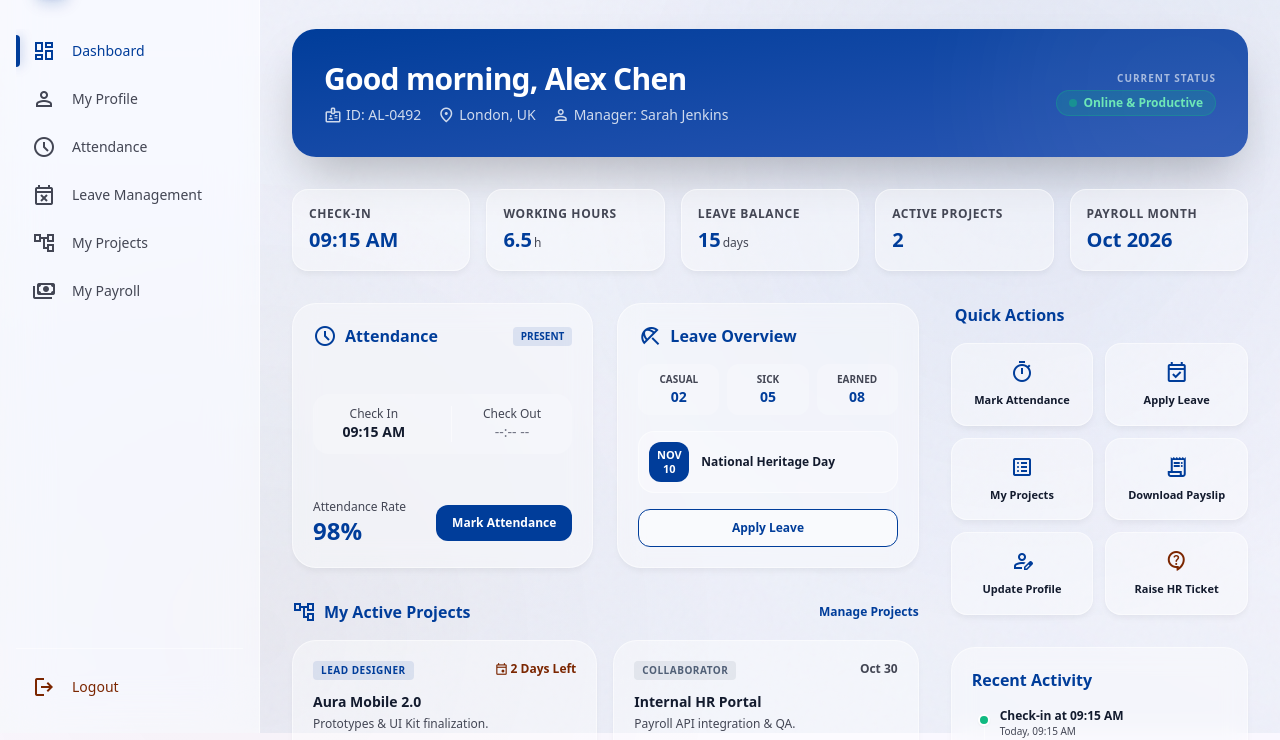
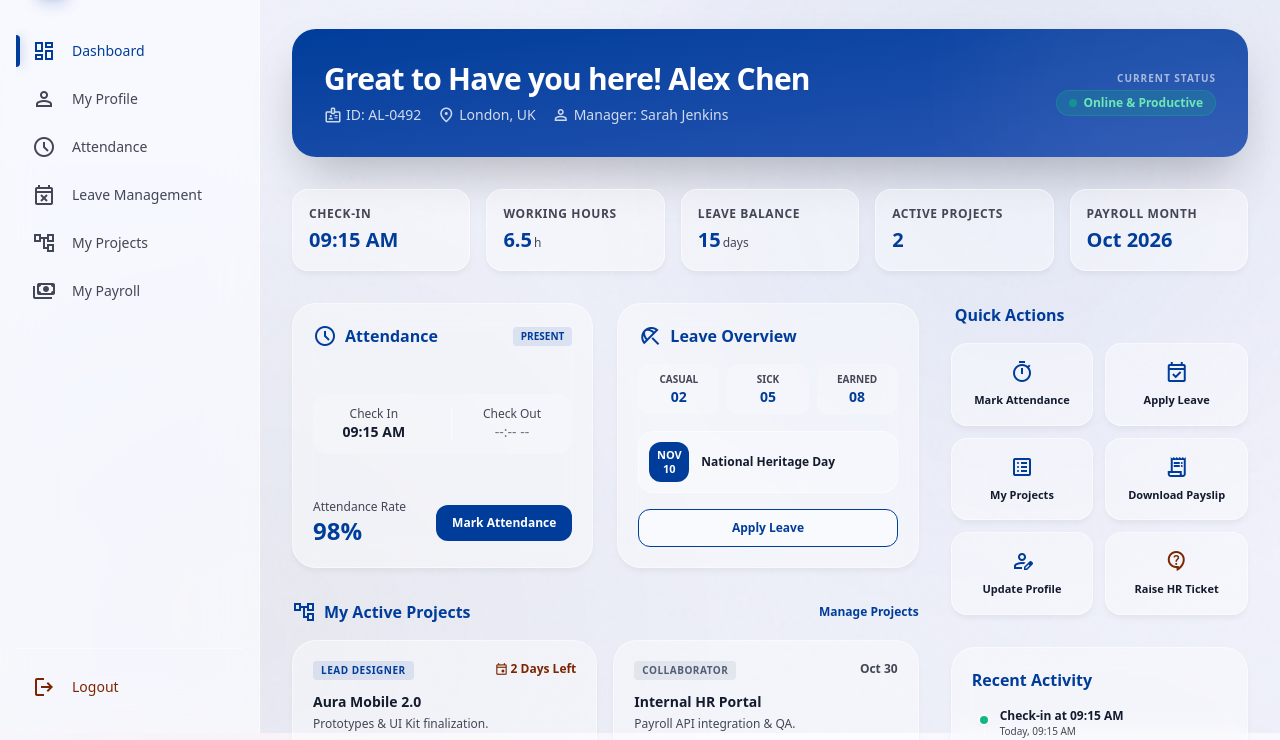
Before and after one commit to asgofficial/Odoo_Repo, a website: page oho.html in a window 1280 px wide. Shown: the part 67-807 px from the top of the page. Drawn offline with nearby package versions, Linux system fonts and the light colour scheme; animation ran at ten frames a second.

Commit message:
Degugged

```diff
--- a/oho.html
+++ b/oho.html
@@ -3,7 +3,7 @@
 <head>
     <meta charset="utf-8"/>
     <meta content="width=device-width, initial-scale=1.0" name="viewport"/>
-    <title>Aura HRMS - Personal Workspace</title>
+    <title>MAD Guyz HRMS - Personal Workspace</title>
     <script src="https://cdn.tailwindcss.com?plugins=forms,container-queries"></script>
     <link href="https://fonts.googleapis.com/css2?family=Inter:wght@400;500;600;700;800&family=JetBrains+Mono&display=swap" rel="stylesheet"/>
     <link href="https://fonts.googleapis.com/css2?family=Material+Symbols+Outlined:wght,FILL@100..700,0..1&display=swap" rel="stylesheet"/>
@@ -248,7 +248,7 @@
                 <div class="relative z-10">
                     <div class="flex flex-col md:flex-row md:items-center justify-between gap-6">
                         <div>
-                            <h2 class="text-2xl md:text-3xl font-bold tracking-tight mb-2">Good morning, <span id="heroWelcomeName">Alex Chen</span></h2>
+                            <h2 class="text-2xl md:text-3xl font-bold tracking-tight mb-2">Great to Have you here! <span id="heroWelcomeName">Alex Chen</span></h2>
                             <div class="flex flex-wrap items-center gap-x-4 gap-y-2 text-on-primary/80 text-sm">
                                 <span class="flex items-center gap-1"><span class="material-symbols-outlined text-[18px]">badge</span> ID: AL-0492</span>
                                 <span class="flex items-center gap-1"><span class="material-symbols-outlined text-[18px]">location_on</span> London, UK</span>
```
